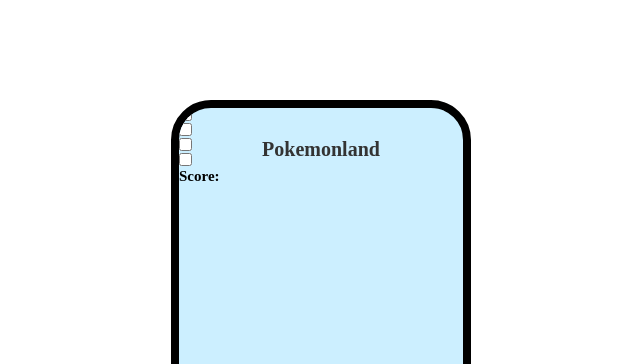
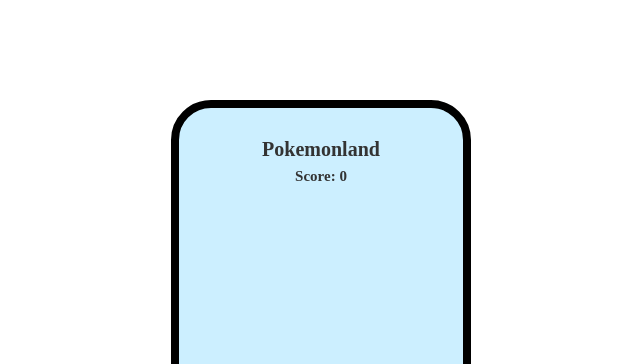
Before and after one commit to Bayronoc/animationPikachu, a plain HTML site: page index.html in a window 1280 px wide. Shown: the top 364 px of the page, without its empty margins (319-959 px from the left). Drawn offline with Linux system fonts and the light colour scheme.

Commit message:
Titulo, score y apariencia de las checkbox

```diff
--- a/styles.css
+++ b/styles.css
@@ -24,7 +24,6 @@ body {
     box-shadow: var(--shadow);
     overflow: hidden;
 }
-
 .phone__title {
     position: absolute;
     top: 30px;
@@ -33,3 +32,26 @@ body {
     font-size: 2rem;
     color: #333;
 }
+.phone__score {
+    position: absolute;
+    top: 60px;
+    left: 50%;
+    transform: translateX(-50%);
+    font-size: 1.5rem;
+    color: #333;
+}
+.phone__score::after {
+    content: counter(score);
+    font-weight: bold;
+}
+input:checked {
+    counter-increment: score;
+}
+input[type=checkbox] {
+    position: relative;
+    appearance: none;
+    cursor: pointer;
+    height: 5rem;
+    width: 8rem;
+    margin: 0;
+}
```
